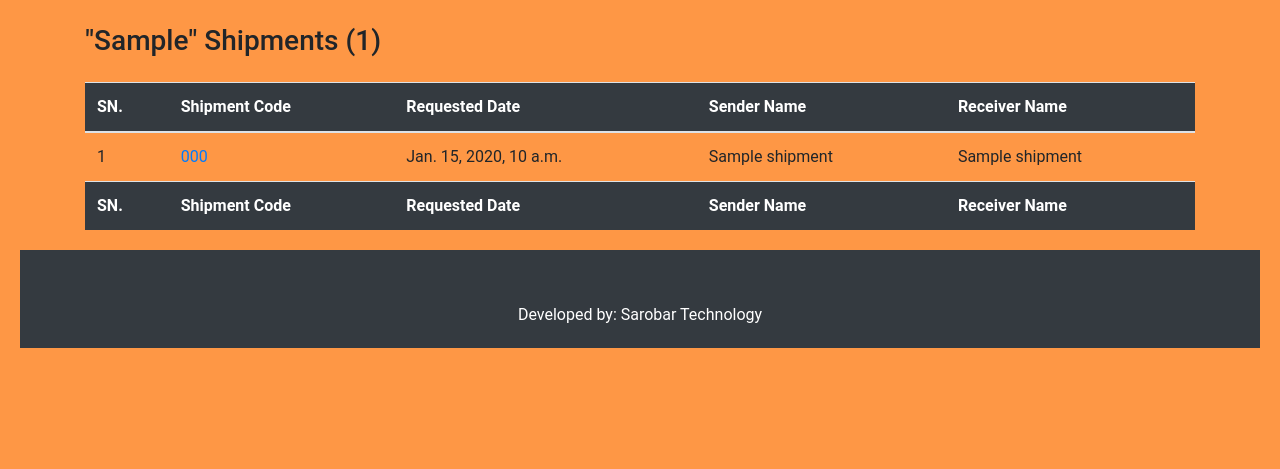
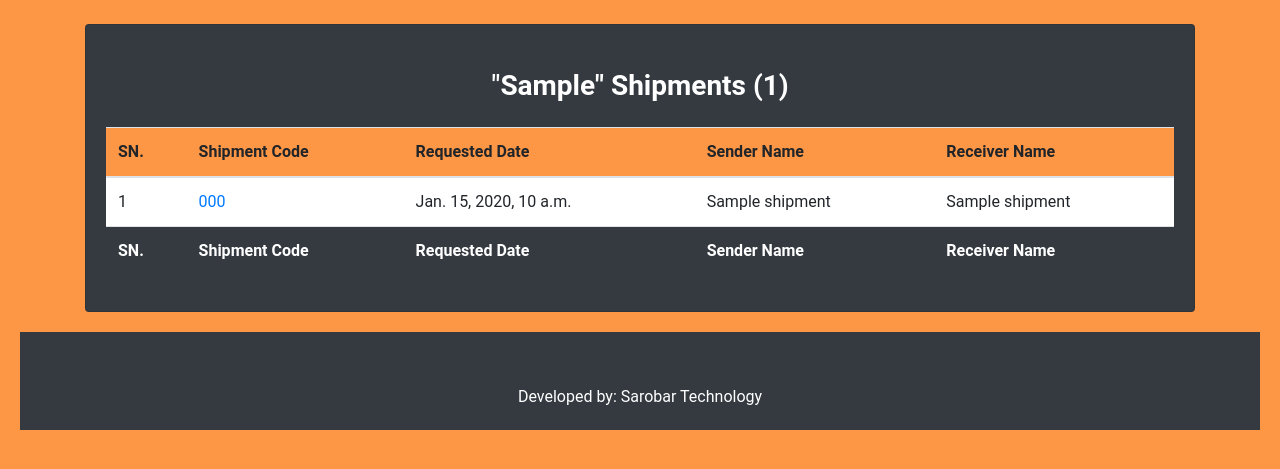
Before and after one commit to thapa-prashant/Shipment-Project, a Django app: template templates/allshipments.html in a window 1280 px wide. Shown: the part 72-541 px from the top of the page. Run offline with Django 3.2, Linux system fonts and the light colour scheme; the template is opened without the code that fills it: most values are stand-ins (such as "Sample title", 1, 10 or a date in 2020); some libraries are stand-ins or nearby versions.

Commit message:
minor updates

```diff
--- a/shipmentapp/forms.py
+++ b/shipmentapp/forms.py
@@ -22,7 +22,6 @@ class RegistrationForm(forms.Form):
     contact = forms.CharField(widget=forms.TextInput(attrs={
         'class': 'form-control mb-3',
     }))
-
     alt_contact = forms.IntegerField(required=False, widget=forms.NumberInput(attrs={
         'class': 'form-control mb-3',
         'placeholder': 'Your alternative contact',
--- a/shipmentapp/views.py
+++ b/shipmentapp/views.py
@@ -121,6 +121,7 @@ class PartnerRequiredMixin(object):
                 token = "Token " + request.session.get('token')
                 self.headers = {'Authorization': token}
                 resp = requests.get('http://127.0.0.1:8000/api/v1/user-profile/', headers=self.headers)
+                # print(resp.json())
                 if 'partner' in resp.json():
                     self.partner = resp.json()['partner']
                     self.id = resp.json()['partner']['id']
@@ -207,13 +208,15 @@ class AllShipmentsView(PartnerRequiredMixin, TemplateView):
     def get_context_data(self, **kwargs):
         status = self.request.GET.get('status', "all-shipment")
         page_num = self.request.GET.get('page_num', "1")
+        print(page_num)
         context = super().get_context_data(**kwargs)
         context['email'] = self.email
-        shipmentlist_api = "http://127.0.0.1:8000/api/v1/partner/shipment-list/?status=" + status + "&page=" + page_num
+        shipmentlist_api = "http://127.0.0.1:8000/api/v1/partner/shipment-list/?page=" + page_num + "&status=" + status
         shipments = requests.get(shipmentlist_api, headers=self.headers)
         context['shipments'] = shipments.json()['results']
         context['shipment_type'] = status.upper()
         context['status'] = status
+        # context['page_num'] = page_num
         context['shipment_count'] = len(shipments.json()['results'])
         print(shipments.json()['next'])
         if shipments.json()['next']:
--- a/templates/allshipments.html
+++ b/templates/allshipments.html
@@ -25,6 +25,28 @@
     background-color: rgb(33, 214, 142);
     color: white;
   }
+    .dataTables_filter > label{
+    color: white;
+    }
+
+.dataTables_length > label{
+    color: white;
+    }
+
+    .dataTables_info{
+    color: white;
+        background: white;
+    }
+
+.dataTables_paginate{
+    color: white;
+    background: white;
+}
+
+.dataTables_filter{
+    display: none;
+}
+
 </style>
 
 
@@ -36,16 +58,23 @@
 
 <div class="container">
 
+
+<div class="row mt-4">
+  <div class="col-md-12 ">
+<div class="card bg-dark card-center">
+
+    <div class="card-body ">
+
 {% if shipments %}
-<h3 class="mt-4 mb-4" style="position: center;">"{{shipment_type}}" Shipments ({{shipment_count}})</h3>
+<h3 class="mt-4 mb-4 text-center text-white" style="position: center;">"<strong>{{shipment_type}}" Shipments ({{shipment_count}})</strong></h3>
 
 
 
 
 
-<table id="example" class="table display nowrap" style="">
+<table id="example" class="table display nowrap bg-white" style="">
   <thead>
-      <tr style="" class="bg-dark text-white" >
+      <tr style="background: #FE9745"  >
           <th>SN.</th>
           <th>Shipment Code</th>
         <th>Requested Date</th>
@@ -78,9 +107,16 @@
   </tfoot>
 </table>
     {% else %}
-    <h1 class="text-center">No Shipment Available</h1>
+    <h3 class="text-center text-white"><strong>No Shipment Available</strong></h3>
 {% endif %}
 </div>
+</div>
+  </div>
+</div>
+</div>
+
+
+
 
 
 
@@ -96,20 +132,9 @@
 {#        responsive: true#}
 {#    } );#}
 {#} );#}
-{##}
-{##}
-{##}
-{##}
 {#</script>#}
 
-{#    <a href="{{ next }}"> <button>next</button></a>#}
-{#    <a href="{{ previous }}"> <button>previous</button></a>#}
-{##}
-{#    {{ next }}#}
-{#    {{ previous }}#}
-
+   {% endblock %}
 
 
 {% endblock %}
-
-{% endblock %}
--- a/templates/dashboard.html
+++ b/templates/dashboard.html
@@ -1,5 +1,6 @@
 {% extends 'dashboardbase.html' %}
 {% block dashboard %}active{% endblock %}
+{% block title %} Dashboard {% endblock %}
 
 
 {% block content %}
--- a/templates/dashboardbase.html
+++ b/templates/dashboardbase.html
@@ -13,12 +13,14 @@
     <link rel="stylesheet" href="https://cdn.datatables.net/responsive/2.2.3/css/responsive.dataTables.min.css">
     <link href="https://fonts.googleapis.com/icon?family=Material+Icons" rel="stylesheet">
     <title>
+        {% block title %} {% endblock %}
         {% block requestshipmenttitle %} {% endblock %}
         {% if status == 'all-shipment' %}All Shipments{% else %} {% endif %}
         {% if status == 'requested' %}Requested Shipments{% else %} {% endif %}
         {% if status == 'processing' %}Processing Shipments{% else %} {% endif %}
-        {% if status == 'delivered' %}Deliverd Shipments{% else %} {% endif %}
+        {% if status == 'delivered' %}Successful Shipments{% else %} {% endif %}
         {% if status == 'failed' %}Failed Shipments{% else %} {% endif %}
+
 
     </title>
     {% block css %}
@@ -83,6 +85,11 @@
             background: #343A40;
         }
 
+        .logout a:hover{
+            background-color: #343A40;
+        }
+
+
 
 
     </style>
@@ -99,12 +106,12 @@
 
                 <div class="collapse navbar-collapse" id="navbarTogglerDemo03">
 
-                <ul class="navbar-nav mr-auto mt-2 mt-lg-0">
-                      <li class="nav-item active ">
+                <ul class="navbar-nav text-lg-left text-center col-xs-6 mr-auto mt-2 mt-lg-0 ">
+                      <li class="nav-item  ">
                         <a class="nav-link text-white {% block requestshipment %} {% endblock %} " href="{% url 'shipmentapp:requestshipment' %}">Request Shipment <span class="sr-only">(current)</span></a>
                       </li>
                       <li class="nav-item active">
-                        <a class="nav-link text-white {% if status == 'all-shipment' %}active{% else %} {% endif %} " href="{% url 'shipmentapp:allshipments' %}?status=all-shipment">All Shipments</a>
+                        <a class="nav-link text-white {% if status == 'all-shipment' %}active{% else %} {% endif %} " href="{% url 'shipmentapp:allshipments' %}?page=2&status=all-shipment">All Shipments</a>
                       </li>
                       <li class="nav-item active">
                         <a class="nav-link text-white  {% if status == 'requested' %}active{% else %} {% endif %} " href="{% url 'shipmentapp:allshipments' %}?status=requested">Requested Shipments</a>
@@ -129,14 +136,15 @@
         <a  class="nav-link dropdown-toggle" href="#" id="navbarDropdownMenuLink" role="button" data-toggle="dropdown" aria-haspopup="true" aria-expanded="false">
           <img src="/media/user2.png" width="40" height="40" class="rounded-circle">
         </a>
-        <div class="dropdown-menu dropdown-menu-right col-md-4 bg-dark" aria-labelledby="navbarDropdownMenuLink">
+        <div class="dropdown-menu dropdown-menu-right text-lg-left text-center  bg-dark" aria-labelledby="navbarDropdownMenuLink">
             <h6 class="font-weight-bold dropdown-item bg-light" >User:
                 <br> {{ name }}</h6>
 
-          <a class="dropdown-item text-white " href="{% url 'shipmentapp:userupdate' %}">Edit Profile</a>
-         <a class="dropdown-item text-white" href="{% url 'shipmentapp:changepassword' %}">Change Password</a>
-            <a class="dropdown-item text-white text-center " href="{% url 'shipmentapp:logout' %}"> <button class=" btn btn-sm btn-danger">Log Out</button></a>
-        </div>
+            <a class="dropdown-item text-white " href="{% url 'shipmentapp:userupdate' %}">Edit Profile</a>
+            <a class="dropdown-item text-white" href="{% url 'shipmentapp:changepassword' %}">Change Password</a>
+            <div class=" logout text-center"><a class=" dropdown-item text-white   " href="{% url 'shipmentapp:logout' %}"> <button class=" btn btn-sm btn-danger">Log Out</button></a>
+            </div>
+            </div>
       </li>
        </ul>
 
--- a/templates/passwordchange.html
+++ b/templates/passwordchange.html
@@ -1,5 +1,5 @@
 {% extends 'dashboardbase.html' %}
-
+{% block title %} Password change {% endblock %}
 {% block content %}
 
     <style>
@@ -27,8 +27,8 @@
 <form method="post" >
   {% csrf_token %}
     <h3 class="heading heading-4 strong-500 text-center mb-5 ">
-     Update Password
-    </h3>
+    <strong> Change Password </strong>
+     </h3>
 
                              <div class="form-row col-xs-12 col-md-12">
                                             <div class="form-group col-md-12">
```
Also changed, not shown: templates/requestshipment.html (+4 -16 lines), templates/userupdate.html (+6 -8 lines), db.sqlite3.
